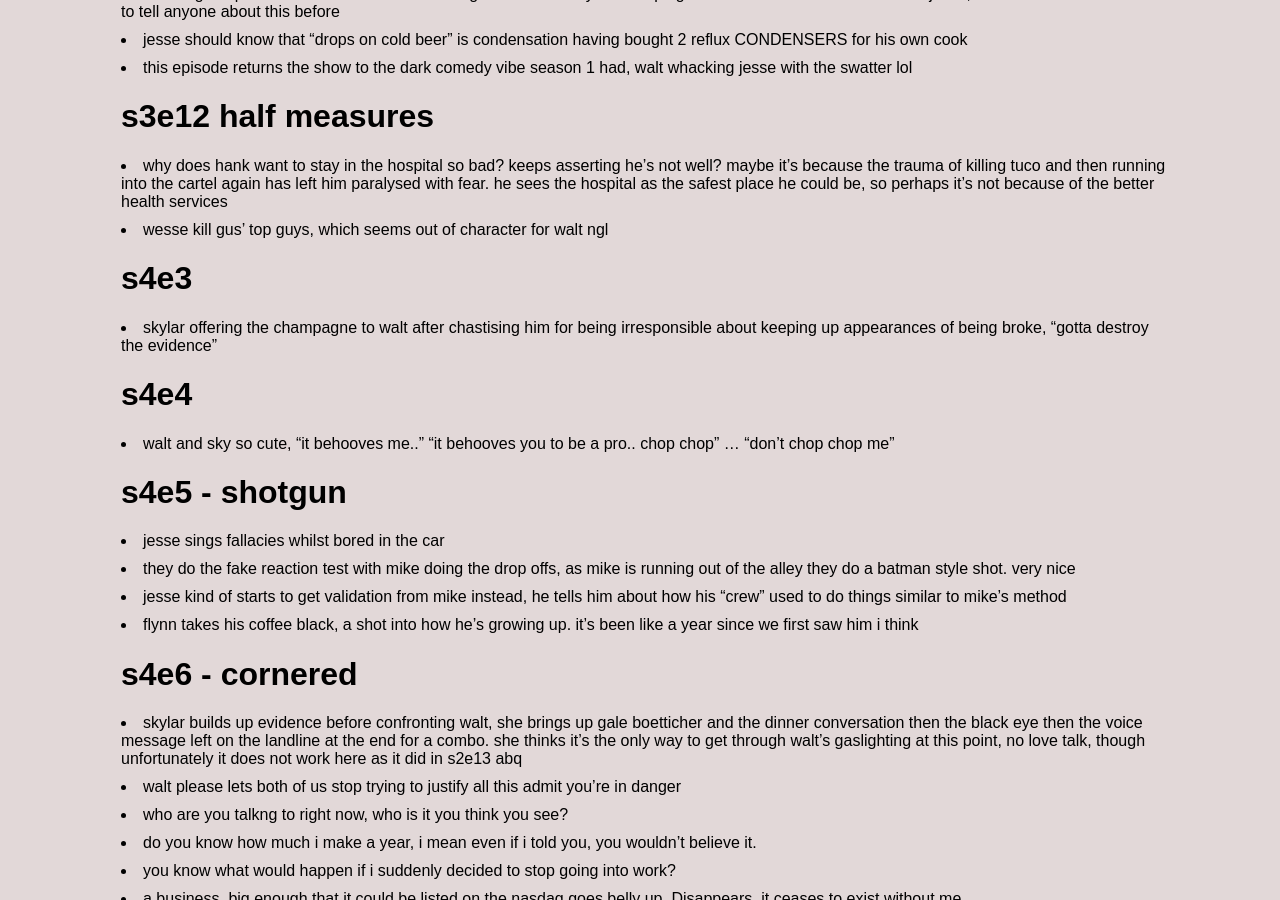
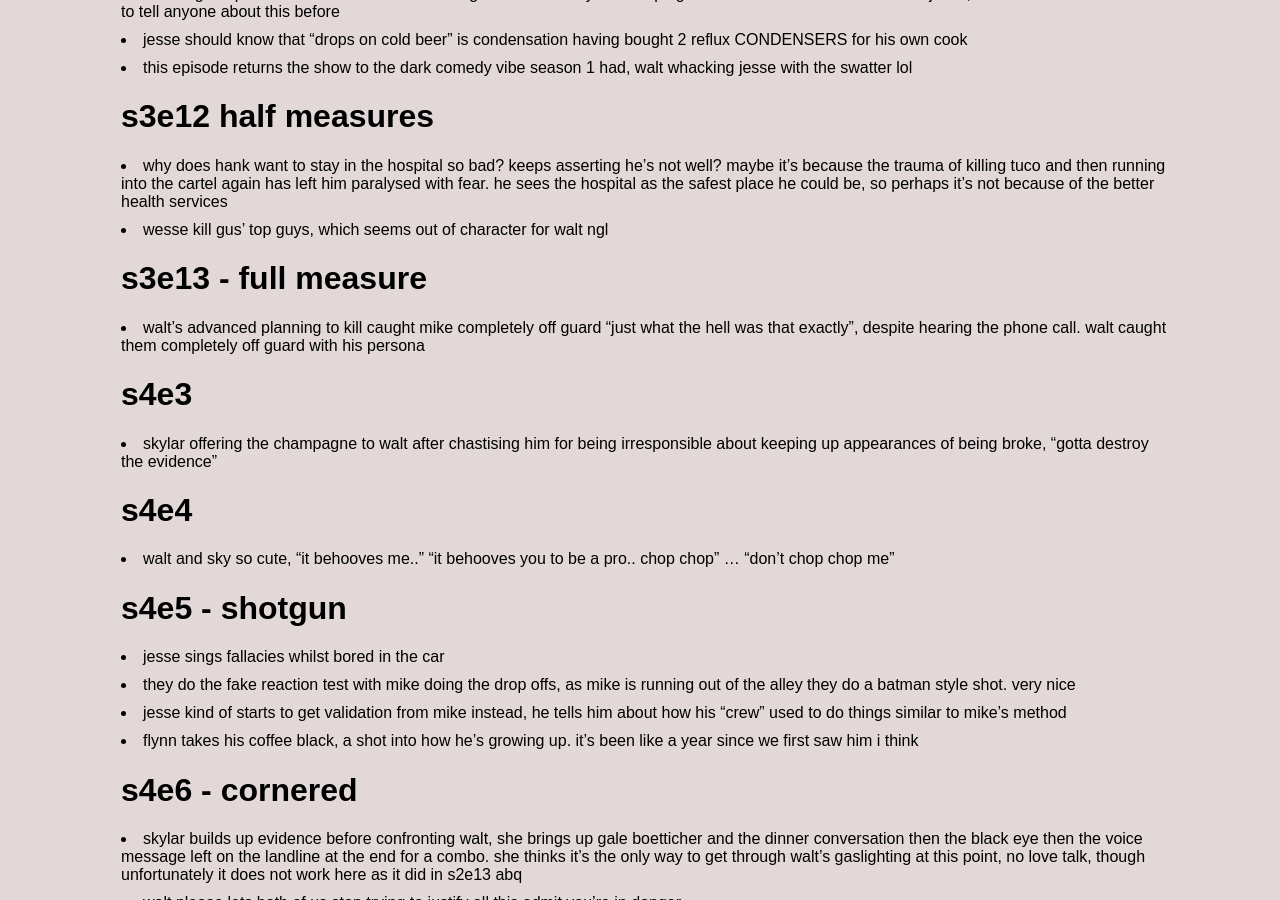
Before and after one commit to jsbaasi/jsbaasi.github.io, a Jekyll site: the page built from _posts/2026-06-08-breaking-bad-episodes.md, in a window 1280 px wide and 900 px high, scrolled down 4925 px. Built offline with Jekyll 4.4.1, drawn with Linux system fonts in a browser that asks for light colours.

Commit message:
vault backup: 2026-07-12 14:48:18

```diff
--- a/_posts/2026-06-08-breaking-bad-episodes.md
+++ b/_posts/2026-06-08-breaking-bad-episodes.md
@@ -106,6 +106,8 @@ permalink: /breaking-bad/
 # s3e12 half measures
 - why does hank want to stay in the hospital so bad? keeps asserting he's not well? maybe it's because the trauma of killing tuco and then running into the cartel again has left him paralysed with fear. he sees the hospital as the safest place he could be, so perhaps it's not because of the better health services
 - wesse kill gus' top guys, which seems out of character for walt ngl
+# s3e13 - full measure
+- walt's advanced planning to kill caught mike completely off guard "just what the hell was that exactly", despite hearing the phone call. walt caught them completely off guard with his persona
 # s4e3
 - skylar offering the champagne to walt after chastising him for being irresponsible about keeping up appearances of being broke, "gotta destroy the evidence"
 # s4e4
```
